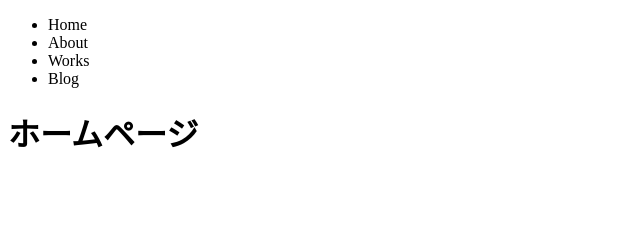
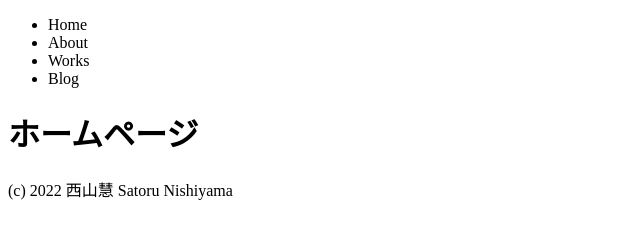
Before and after one commit to SNishiyama/snishiyama.github.io, a plain HTML site: page docs/index.html in a window 1280 px wide. Shown: the whole page, without its empty margins (0-640 px from the left). Drawn offline with Linux system fonts and the light colour scheme.

Commit message:
add footer

```diff
--- a/docs/index.html
+++ b/docs/index.html
@@ -14,5 +14,8 @@
       </ul>
     </header>
     <h1>ホームページ</h1>
+    <footer>
+      <p>(c) 2022 西山慧 Satoru Nishiyama</p>
+    </footer>
   </body>
 </html>
```
